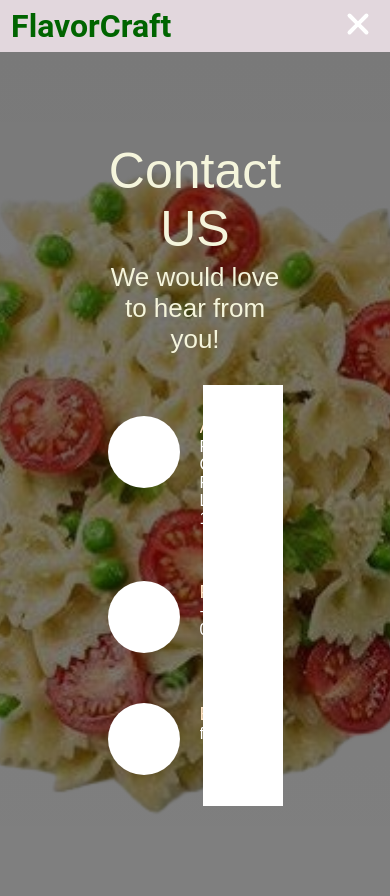
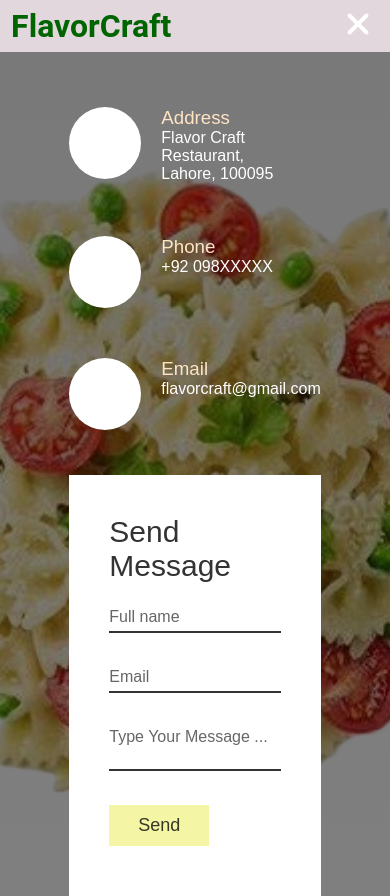
Before and after one commit to kzmfhm/flavor-craft-food-website, a Next.js app: page /contact in a window 390 px wide. Built offline with nearby package versions, Linux system fonts and the light colour scheme.

Commit message:
Reset Contact Page

```diff
--- a/sections/contactus/style.css
+++ b/sections/contactus/style.css
@@ -1,13 +1,11 @@
-
-
 * {
   margin: 0;
   padding: 0;
   box-sizing: border-box;
   font-family: "Poppins", sans-serif;
+}
+html,body{
   overflow: hidden;
-
-
 }
 .icon img {
   width: 3rem;
@@ -17,10 +15,7 @@
   width: 3rem;
   height: auto;
 }
-
-
 .contact {
-
   position: relative;
   min-height: 100hv;
   padding: 50px 100px;
@@ -154,3 +149,24 @@
   padding: 10px;
   font-size: 18px;
 }
+@media screen and (max-width: 600px) {
+
+  #contactus-container {
+    display: grid;
+  }
+  .contact .content h2,
+  .contact .content p {
+    display: none;
+  }
+
+  .container .contact-info {
+    width: 100%;
+    margin-bottom: 20px;
+  }
+
+  .contact-form {
+    width: 100%;
+    padding: 40px;
+    background: #fff;
+  }
+}
```
